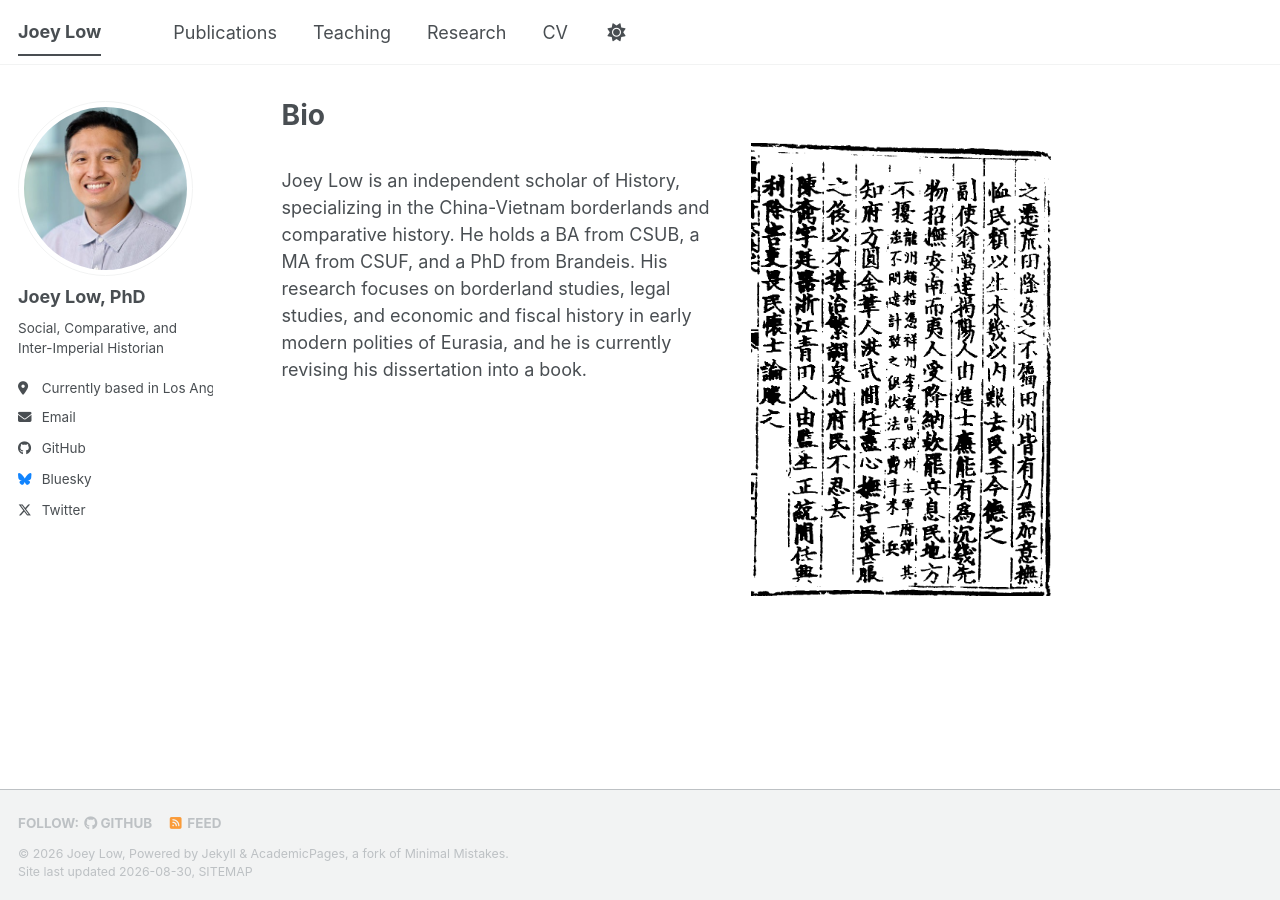
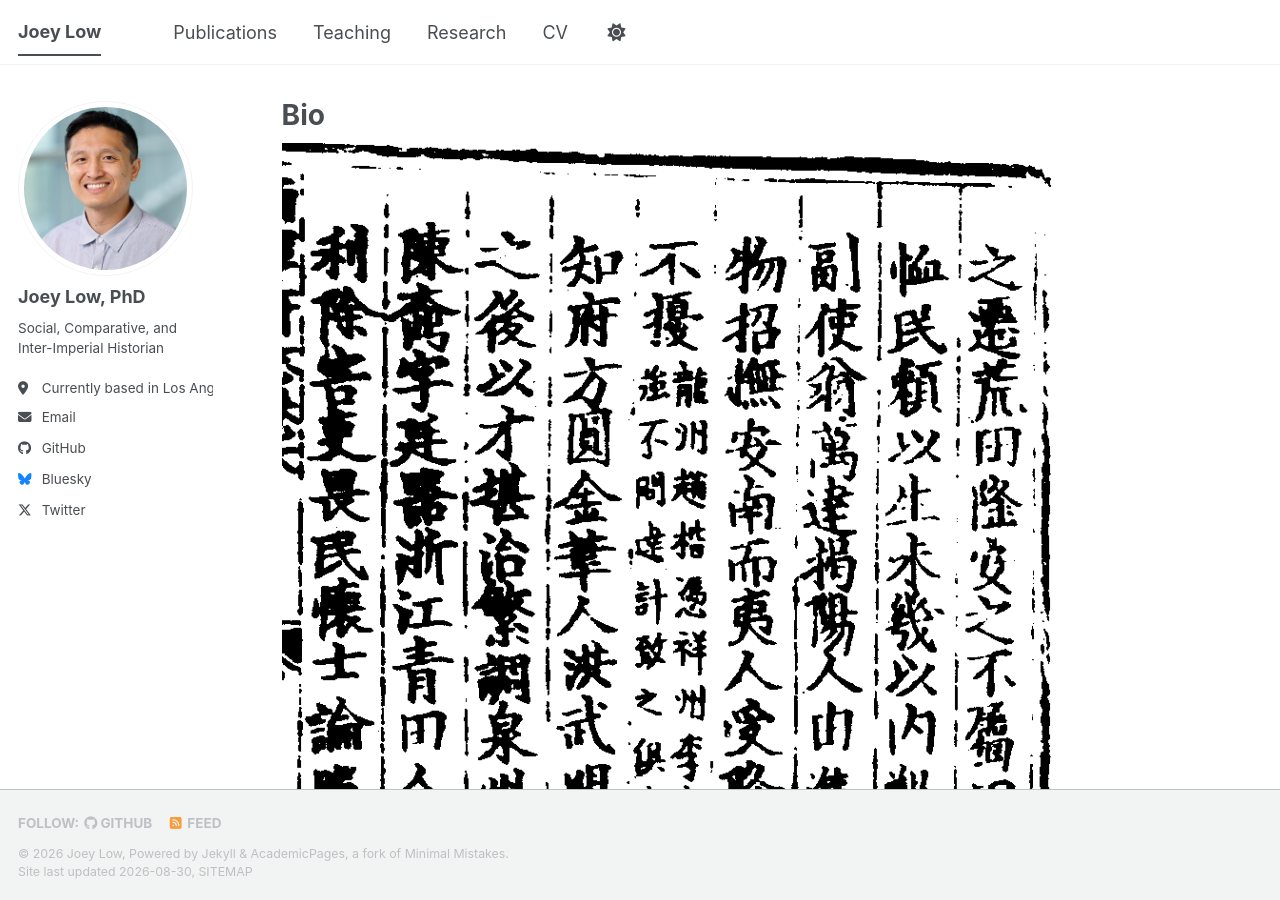
Before and after one commit to joeylow21/joeylow21.github.io, a Jekyll site: the page built from _pages/about.md, in a window 1280 px wide and 900 px high. Built offline with Jekyll 4.4.1, drawn with Linux system fonts in a browser that asks for light colours; a style sheet for code colours, icons or effects is not loaded.

Commit message:
Update about.md

```diff
--- a/_pages/about.md
+++ b/_pages/about.md
@@ -9,6 +9,6 @@ redirect_from:
 
 
 
-![Passage of the Nanning fuzhi (1564) on a Native Official](/images/Zhao Kai img in JJNNFZ (1564) 2.png){: .align-right width="300px"}
+![Passage of the Nanning fuzhi (1564) on a Native Official](/images/Zhao Kai img in JJNNFZ (1564) 2.png)
 
 Joey Low is an independent scholar of History, specializing in the China-Vietnam borderlands and comparative history. He holds a BA from CSUB, a MA from CSUF, and a PhD from Brandeis. His research focuses  on borderland studies, legal studies, and economic and fiscal history in early modern polities of Eurasia, and he is currently revising his dissertation into a book.
```
